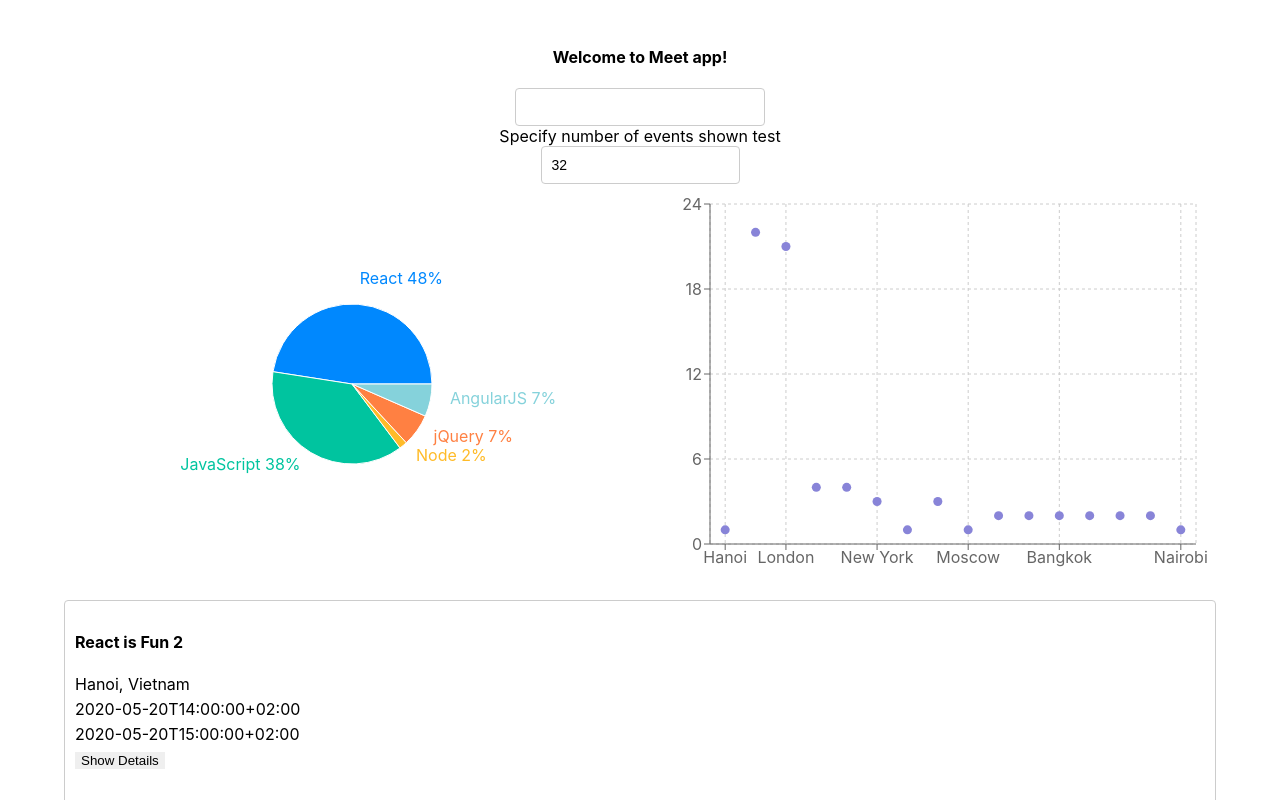
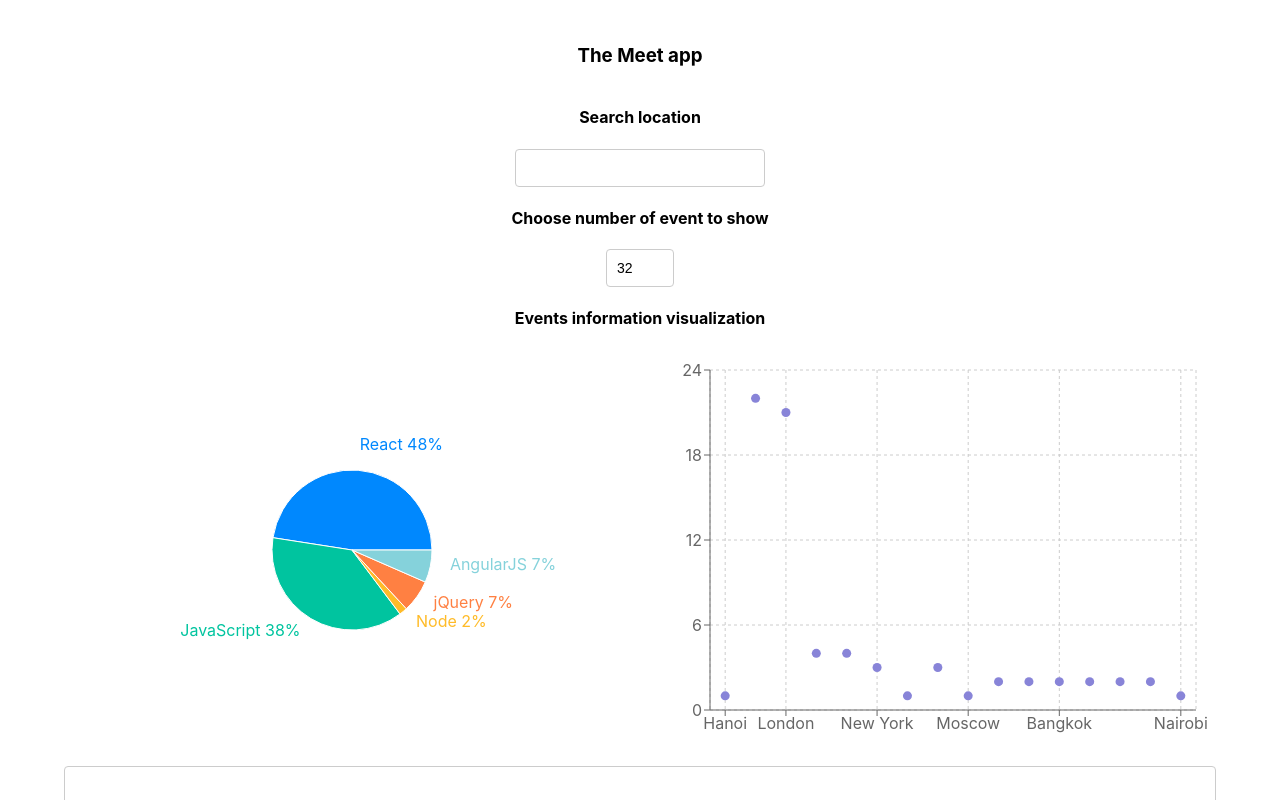
Before and after one commit to HienTrancong/meet, a React (Create React App) app: page / in a window 1280 px wide. Shown: the top 800 px of the page. Built offline with nearby package versions, Linux system fonts and the light colour scheme; what atatus-spa would draw is missing.

Commit message:
finish touch

```diff
--- a/src/App.js
+++ b/src/App.js
@@ -31,7 +31,7 @@ class App extends Component {
 
   // To use in data visualization
   getData = () => {
-    const { locations, events } = this.state;
+    let { locations, events } = this.state;
     const data = locations.map((location) => {
       const number = events.filter((event) => event.location === location).length
       const city = location.split(', ').shift()
@@ -144,8 +144,8 @@ class App extends Component {
 
     return (
       <div className="App">
-        <OfflineAlert text={this.state.offlineAlert} />
-        <h4>Welcome to Meet app!</h4>
+
+        <h3>The Meet app</h3>
         <CitySearch
           locations={locations}
           updateEvents={this.updateEvents}
@@ -154,10 +154,10 @@ class App extends Component {
         <NumberOfEvents
           updateNumberOfEvents={this.updateNumberOfEvents}
         />
+        <OfflineAlert text={this.state.offlineAlert} />
+        <h4>Events information visualization</h4>
         <div className="data-vis-wrapper">
-          <EventGenre events={events}
-          />
-
+          <EventGenre events={events} />
           <ResponsiveContainer height={400}>
             <ScatterChart margin={{ top: 20, right: 20, bottom: 10, left: 10 }}>
               <CartesianGrid strokeDasharray="3 3" />
--- a/src/CitySearch.js
+++ b/src/CitySearch.js
@@ -42,6 +42,7 @@ class CitySearch extends Component {
   render() {
     return (
       <div className='CitySearch'>
+        <h4>Search location</h4>
         <InfoAlert text={this.state.infoText} />
 
         <input className='city'
--- a/src/EventGenre.js
+++ b/src/EventGenre.js
@@ -42,7 +42,7 @@ const EventGenre = ({ events }) => {
         </Pie>
       </PieChart>
     </ResponsiveContainer>
-  );
+  )
 }
 
 export default EventGenre;
--- a/src/NumberOfEvents.js
+++ b/src/NumberOfEvents.js
@@ -4,11 +4,11 @@ import { ErrorAlert } from './Alert';
 class NumberOfEvents extends Component {
   state = {
     numberOfEvents: 32,
-    errorText: ''
+    errorText: '',
   };
 
   handleInputChanged = (event) => {
-    const number = event.target.value;
+    let number = event.target.value;
     if (number === '') { number = undefined };
     if (number <= 0 || number > 32) {
       this.setState({
@@ -27,18 +27,17 @@ class NumberOfEvents extends Component {
   render() {
     return (
       <div className='NumberOfEvents'>
-
-        <ErrorAlert text={this.state.errorText} />
-
-        <label>Specify number of events shown test</label>
-        <br />
+        <h4>Choose number of event to show</h4>
         <input
           type='number'
           value={this.state.numberOfEvents}
           placeholder='Number of events to show'
-          className='numberOfEventsInput'
+          classname="numberOfEventsInput"
+          min="1"
+          max="32"
           onChange={this.handleInputChanged}
         />
+        <ErrorAlert text={this.state.errorText} />
       </div>
     );
   }
```
